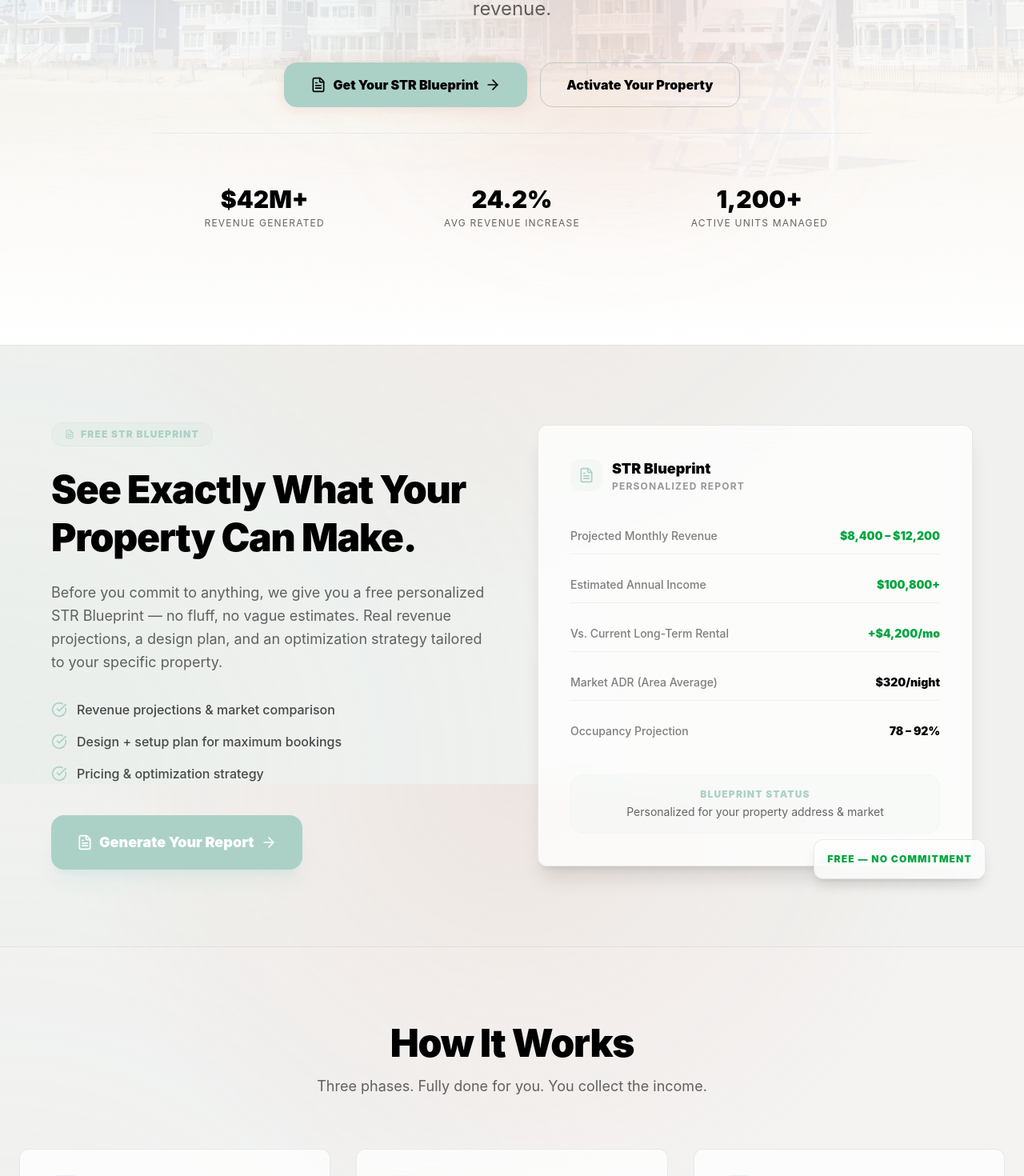
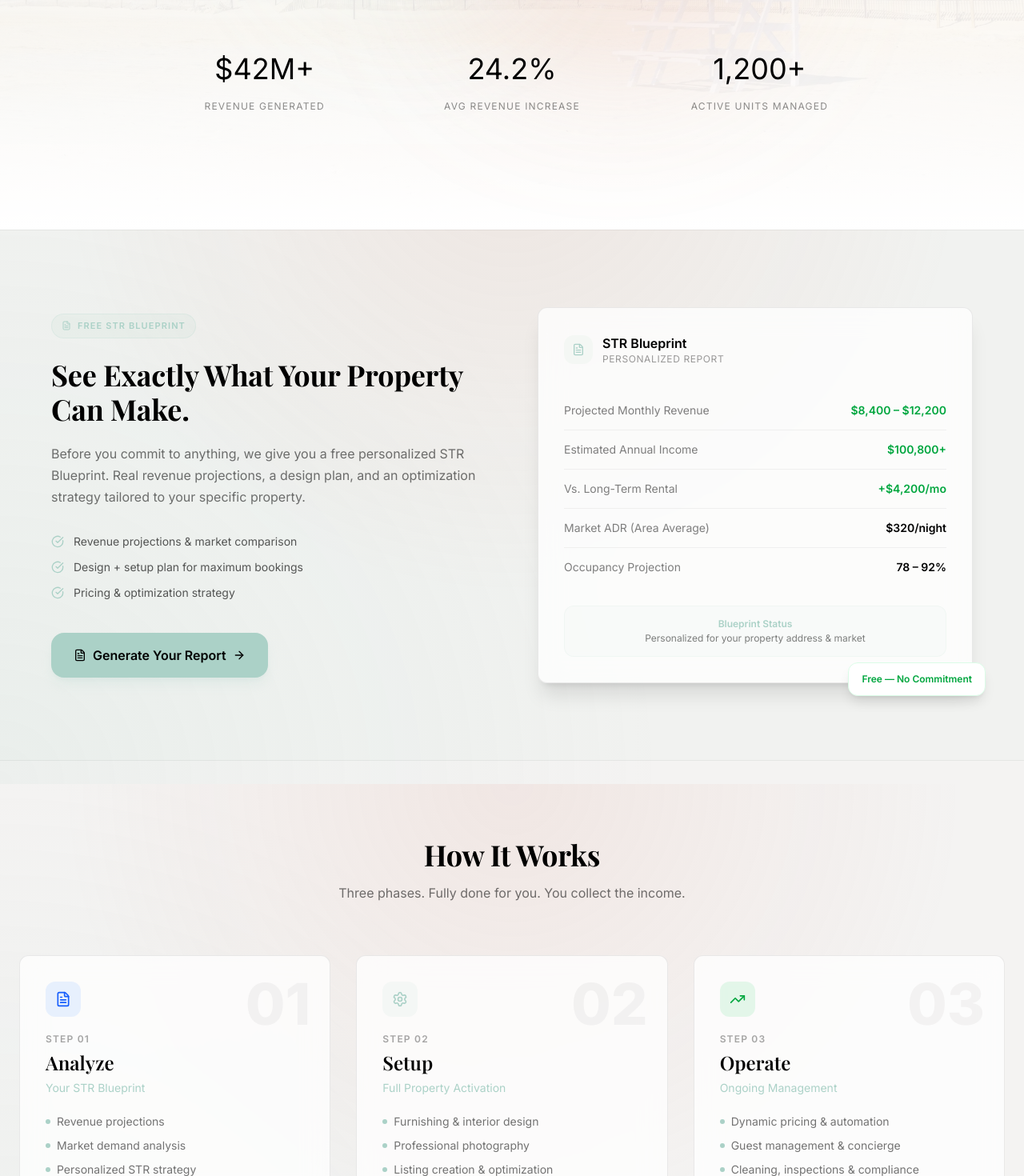
Before and after one commit to suitecapacitydev-prog/Suite-Capacity, a Next.js app: page / in a window 1280 px wide. Shown: the part 620-2090 px from the top of the page at 80% size. Built offline with nearby package versions, Linux system fonts and the light colour scheme.

Commit message:
Improve typography, icon colors, and ecosystem diagram styling

```diff
--- a/src/app/globals.css
+++ b/src/app/globals.css
@@ -61,13 +61,32 @@
 body {
   background: var(--background);
   color: #000000;
-  font-family: 'Inter', system-ui, -apple-system, sans-serif;
+  font-family: var(--font-inter), 'Inter', system-ui, -apple-system, sans-serif;
+  font-size: 16px;
+  font-weight: 400;
+  line-height: 1.6;
   -webkit-font-smoothing: antialiased;
   background-image:
     radial-gradient(circle at 50% 0%, rgba(217, 144, 125, 0.12) 0%, transparent 55%),
     radial-gradient(circle at 0% 100%, rgba(171, 209, 199, 0.10) 0%, transparent 55%);
   background-attachment: fixed;
 }
+
+/* Heading font — Playfair Display (editorial, premium feel) */
+h1, h2, h3, h4 {
+  font-family: var(--font-playfair), Georgia, serif;
+}
+
+
+h1 { font-size: 3.5rem; font-weight: 700; line-height: 1.15; letter-spacing: -0.01em; }
+h2 { font-size: 2.25rem; font-weight: 700; line-height: 1.2; letter-spacing: -0.005em; }
+h3 { font-size: 1.5rem;  font-weight: 600; line-height: 1.3; }
+h4 { font-size: 1.125rem; font-weight: 600; line-height: 1.4; }
+p  { font-weight: 400; line-height: 1.7; }
+
+/* Dampen global font-black to look polished */
+.font-black { font-weight: 800; }
+
 
 /* Scrollbar Styling */
 ::-webkit-scrollbar {
--- a/src/app/layout.tsx
+++ b/src/app/layout.tsx
@@ -1,15 +1,18 @@
 import type { Metadata } from "next";
-import { Geist, Geist_Mono } from "next/font/google";
+import { Inter, Playfair_Display } from "next/font/google";
 import "./globals.css";
 
-const geistSans = Geist({
-  variable: "--font-geist-sans",
+const inter = Inter({
+  variable: "--font-inter",
   subsets: ["latin"],
+  display: "swap",
 });
 
-const geistMono = Geist_Mono({
-  variable: "--font-geist-mono",
+const playfair = Playfair_Display({
+  variable: "--font-playfair",
   subsets: ["latin"],
+  display: "swap",
+  weight: ["400", "500", "600", "700", "800"],
 });
 
 export const metadata: Metadata = {
@@ -25,7 +28,7 @@ export default function RootLayout({
   return (
     <html lang="en">
       <body
-        className={`${geistSans.variable} ${geistMono.variable} antialiased`}
+        className={`${inter.variable} ${playfair.variable} antialiased`}
       >
         {children}
       </body>
--- a/src/app/page.tsx
+++ b/src/app/page.tsx
@@ -3,78 +3,78 @@ import { Hero } from '@/components/marketing/hero';
 import { GuestEcosystemSection } from '@/components/marketing/guest-ecosystem-section';
 import { DeploymentProcess } from '@/components/marketing/deployment-process';
 import Link from 'next/link';
-import { FileText, Settings, Users, TrendingUp, ArrowRight, CheckCircle, Zap } from 'lucide-react';
+import { FileText, Settings, TrendingUp, ArrowRight, CheckCircle } from 'lucide-react';
 
 export default function Home() {
   return (
     <SiteShell>
       <Hero />
 
-      {/* SECTION — STR BLUEPRINT (major feature near top) */}
+      {/* SECTION — STR BLUEPRINT */}
       <section className="py-24 bg-primary/5 border-y border-black/5">
         <div className="container mx-auto px-6">
           <div className="grid lg:grid-cols-2 gap-16 items-center max-w-6xl mx-auto">
             <div>
-              <div className="inline-flex items-center gap-2 px-4 py-1.5 rounded-full bg-primary/10 text-primary text-xs font-black uppercase tracking-widest mb-6 border border-primary/20">
+              <div className="inline-flex items-center gap-2 px-3 py-1.5 rounded-full bg-primary/10 text-primary text-[11px] font-semibold uppercase tracking-widest mb-6 border border-primary/20">
                 <FileText className="w-3 h-3" /> Free STR Blueprint
               </div>
-              <h2 className="text-4xl md:text-5xl font-black tracking-tight mb-6 leading-tight">
+              <h2 className="text-3xl md:text-4xl font-bold tracking-tight mb-5 leading-tight">
                 See Exactly What Your Property Can Make.
               </h2>
-              <p className="text-lg text-black/60 mb-8 leading-relaxed">
-                Before you commit to anything, we give you a free personalized STR Blueprint — no fluff, no vague estimates. Real revenue projections, a design plan, and an optimization strategy tailored to your specific property.
+              <p className="text-base text-black/55 mb-8 leading-relaxed">
+                Before you commit to anything, we give you a free personalized STR Blueprint. Real revenue projections, a design plan, and an optimization strategy tailored to your specific property.
               </p>
-              <ul className="space-y-4 mb-10">
+              <ul className="space-y-3 mb-10">
                 {[
                   'Revenue projections & market comparison',
                   'Design + setup plan for maximum bookings',
                   'Pricing & optimization strategy',
                 ].map((item, i) => (
-                  <li key={i} className="flex items-center gap-3 text-black/70 font-medium">
-                    <CheckCircle className="w-5 h-5 text-primary shrink-0" />
+                  <li key={i} className="flex items-center gap-3 text-black/65 text-sm">
+                    <CheckCircle className="w-4 h-4 text-primary shrink-0" />
                     {item}
                   </li>
                 ))}
               </ul>
               <Link href="/wizard">
-                <button className="inline-flex items-center gap-2 px-8 py-5 bg-primary text-white rounded-2xl font-black text-lg hover:bg-primary/90 hover:-translate-y-1 transition-all shadow-xl shadow-primary/20">
-                  <FileText className="w-5 h-5" /> Generate Your Report
-                  <ArrowRight className="w-5 h-5" />
+                <button className="inline-flex items-center gap-2 px-7 py-4 bg-primary text-black rounded-2xl font-semibold text-base hover:bg-primary/90 hover:-translate-y-0.5 transition-all shadow-lg shadow-primary/20">
+                  <FileText className="w-4 h-4" /> Generate Your Report
+                  <ArrowRight className="w-4 h-4" />
                 </button>
               </Link>
             </div>
             <div className="relative">
-              <div className="glass-panel p-10 border-primary/20 bg-white shadow-xl">
+              <div className="glass-panel p-8 border-primary/20 bg-white shadow-xl rounded-2xl">
                 <div className="flex items-center gap-3 mb-8">
-                  <div className="w-10 h-10 rounded-xl bg-primary/10 flex items-center justify-center text-primary">
-                    <FileText className="w-5 h-5" />
+                  <div className="w-9 h-9 rounded-xl bg-primary/10 flex items-center justify-center text-primary">
+                    <FileText className="w-4 h-4" />
                   </div>
                   <div>
-                    <div className="font-black text-lg">STR Blueprint</div>
-                    <div className="text-xs text-black/40 font-bold uppercase tracking-widest">Personalized Report</div>
+                    <div className="font-semibold text-base">STR Blueprint</div>
+                    <div className="text-xs text-black/40 uppercase tracking-wider">Personalized Report</div>
                   </div>
                 </div>
-                <div className="space-y-4">
+                <div className="space-y-0">
                   {[
                     { label: 'Projected Monthly Revenue', value: '$8,400 – $12,200', positive: true },
                     { label: 'Estimated Annual Income', value: '$100,800+', positive: true },
-                    { label: 'Vs. Current Long-Term Rental', value: '+$4,200/mo', positive: true },
+                    { label: 'Vs. Long-Term Rental', value: '+$4,200/mo', positive: true },
                     { label: 'Market ADR (Area Average)', value: '$320/night', positive: false },
                     { label: 'Occupancy Projection', value: '78 – 92%', positive: false },
                   ].map((stat, i) => (
-                    <div key={i} className="flex justify-between items-center py-3 border-b border-black/5 last:border-0">
-                      <span className="text-sm text-black/50 font-medium">{stat.label}</span>
-                      <span className={`text-sm font-black ${stat.positive ? 'text-green-600' : 'text-black'}`}>{stat.value}</span>
+                    <div key={i} className="flex justify-between items-center py-3.5 border-b border-black/5 last:border-0">
+                      <span className="text-sm text-black/50">{stat.label}</span>
+                      <span className={`text-sm font-semibold ${stat.positive ? 'text-green-600' : 'text-black'}`}>{stat.value}</span>
                     </div>
                   ))}
                 </div>
-                <div className="mt-8 p-4 rounded-2xl bg-primary/5 border border-primary/10 text-center">
-                  <div className="text-xs font-black uppercase tracking-widest text-primary mb-1">Blueprint Status</div>
-                  <div className="text-sm text-black/60">Personalized for your property address & market</div>
+                <div className="mt-6 p-3.5 rounded-xl bg-primary/5 border border-primary/10 text-center">
+                  <div className="text-xs font-semibold text-primary mb-0.5">Blueprint Status</div>
+                  <div className="text-xs text-black/50">Personalized for your property address & market</div>
                 </div>
               </div>
-              <div className="absolute -bottom-4 -right-4 glass-panel p-4 border-green-500/20 bg-white shadow-lg">
-                <div className="text-xs font-black text-green-600 uppercase tracking-widest">Free — No Commitment</div>
+              <div className="absolute -bottom-4 -right-4 bg-white rounded-xl shadow-lg px-4 py-3 border border-green-100">
+                <div className="text-xs font-semibold text-green-600">Free — No Commitment</div>
               </div>
             </div>
           </div>
@@ -83,9 +83,9 @@ export default function Home() {
 
       {/* SECTION — HOW IT WORKS */}
       <section id="how-it-works" className="py-24 container mx-auto px-6">
-        <div className="text-center mb-16 max-w-2xl mx-auto">
-          <h2 className="text-3xl md:text-5xl font-black text-black tracking-tight mb-4">How It Works</h2>
-          <p className="text-lg text-black/60">Three phases. Fully done for you. You collect the income.</p>
+        <div className="text-center mb-16 max-w-xl mx-auto">
+          <h2 className="text-3xl md:text-4xl font-bold text-black tracking-tight mb-3">How It Works</h2>
+          <p className="text-base text-black/55">Three phases. Fully done for you. You collect the income.</p>
         </div>
 
         <div className="grid md:grid-cols-3 gap-8 mb-16">
@@ -116,16 +116,16 @@ export default function Home() {
             },
           ].map((phase, i) => (
             <div key={i} className="glass-panel p-8 border-black/5 bg-white relative overflow-hidden group hover:-translate-y-1 transition-all">
-              <div className="absolute top-6 right-6 text-7xl font-black text-black/[0.04] leading-none">{phase.step}</div>
-              <div className={`w-12 h-12 rounded-2xl flex items-center justify-center mb-6 ${phase.color}`}>
-                <phase.icon className="w-6 h-6" />
+              <div className="absolute top-6 right-6 text-7xl font-black text-black/[0.04] leading-none select-none">{phase.step}</div>
+              <div className={`w-11 h-11 rounded-xl flex items-center justify-center mb-5 ${phase.color}`}>
+                <phase.icon className="w-5 h-5" />
               </div>
-              <div className="text-xs font-black uppercase tracking-widest text-black/40 mb-2">Step {phase.step}</div>
-              <h3 className="text-2xl font-black mb-1">{phase.title}</h3>
-              <p className="text-sm text-primary font-bold mb-6">{phase.subtitle}</p>
-              <ul className="space-y-3">
+              <div className="text-xs font-semibold text-black/35 uppercase tracking-widest mb-1.5">Step {phase.step}</div>
+              <h3 className="text-xl font-semibold mb-1">{phase.title}</h3>
+              <p className="text-sm text-primary font-medium mb-5">{phase.subtitle}</p>
+              <ul className="space-y-2.5">
                 {phase.items.map((item, j) => (
-                  <li key={j} className="flex items-center gap-2 text-sm text-black/60 font-medium">
+                  <li key={j} className="flex items-center gap-2 text-sm text-black/55">
                     <div className="w-1.5 h-1.5 rounded-full bg-primary shrink-0" />
                     {item}
                   </li>
@@ -138,27 +138,24 @@ export default function Home() {
         {/* Result Row */}
         <div className="pt-16 border-t border-black/5">
           <div className="text-center mb-12">
-            <h2 className="text-3xl md:text-4xl font-black text-black tracking-tight">The Result</h2>
+            <h2 className="text-3xl font-bold text-black tracking-tight">The Result</h2>
           </div>
-          <div className="grid md:grid-cols-3 gap-12">
+          <div className="grid md:grid-cols-3 gap-10">
             {[
               { title: 'Passive income', desc: 'Your property works for you. We handle the complexity — you collect the revenue.' },
               { title: 'More revenue', desc: 'Our pricing tools and automation consistently outperform the market average by 24%+.' },
               { title: 'Zero headaches', desc: 'Standardized protocols ensure institutional-grade hospitality across every unit, every time.' },
             ].map((result) => (
-              <div key={result.title} className="text-center space-y-4 p-6 glass-panel border-transparent hover:border-black/5 transition-colors">
-                <div className="text-2xl font-black text-black capitalize">{result.title}</div>
-                <p className="text-black/60 text-sm leading-relaxed">{result.desc}</p>
+              <div key={result.title} className="text-center space-y-3 p-6 glass-panel border-transparent hover:border-black/5 transition-colors">
+                <div className="text-xl font-semibold text-black">{result.title}</div>
+                <p className="text-black/55 text-sm leading-relaxed">{result.desc}</p>
               </div>
             ))}
           </div>
         </div>
       </section>
 
-      {/* SECTION — GUEST ECOSYSTEM */}
       <GuestEcosystemSection />
-
-      {/* SECTION — PLATFORM DEPLOYMENT */}
       <DeploymentProcess />
     </SiteShell>
   );
--- a/src/components/marketing/deployment-process.tsx
+++ b/src/components/marketing/deployment-process.tsx
@@ -58,7 +58,6 @@ export function DeploymentProcess() {
               className="px-12 py-5 bg-primary hover:bg-primary/90 text-black rounded-xl font-bold text-lg transition-all hover:shadow-[0_0_30px_rgba(171,209,199,0.3)] hover:-translate-y-1 inline-flex items-center gap-3 group"
             >
               Activate My Property
-              <Rocket className="w-5 h-5 group-hover:translate-x-1 group-hover:-translate-y-1 transition-transform" />
             </Link>
           </motion.div>
         </motion.div>
--- a/src/components/marketing/hero.tsx
+++ b/src/components/marketing/hero.tsx
@@ -53,7 +53,7 @@ export function Hero() {
 
                     <motion.h1
                         variants={fadeInUp}
-                        className="text-5xl md:text-7xl font-black tracking-tight leading-[1.1]"
+                        className="text-5xl md:text-7xl font-bold tracking-tight leading-[1.1]"
                     >
                         Turn Your Property Into{' '}
                         <span className="bg-gradient-to-r from-primary to-accent bg-clip-text text-transparent">
@@ -64,7 +64,7 @@ export function Hero() {
 
                     <motion.p
                         variants={fadeInUp}
-                        className="text-xl md:text-2xl text-black/60 max-w-2xl mx-auto leading-relaxed"
+                        className="text-lg md:text-xl text-black/55 max-w-2xl mx-auto leading-relaxed"
                     >
                         We install a full-service short-term rental operating system into your property — handling everything from setup to guests, with optional data-driven optimization to increase revenue.
                     </motion.p>
@@ -74,17 +74,17 @@ export function Hero() {
                         className="flex flex-col sm:flex-row items-center justify-center gap-4 pt-4"
                     >
                         <Link href="/wizard" className="w-full sm:w-auto">
-                            <Button size="lg" variant="intelligence" className="w-full gap-2 group h-14 px-8 rounded-2xl font-black text-base">
-                                <FileText className="w-5 h-5" />
+                            <Button size="lg" variant="intelligence" className="w-full gap-2 group h-13 px-8 rounded-2xl font-semibold text-base">
+                                <FileText className="w-4 h-4" />
                                 Get Your STR Blueprint
-                                <ArrowRight className="w-5 h-5 transition-transform group-hover:translate-x-1" />
+                                <ArrowRight className="w-4 h-4 transition-transform group-hover:translate-x-1" />
                             </Button>
                         </Link>
                         <a href="https://calendly.com/suitecapacity/consultation-and-discovery-call?month=2026-03" target="_blank" rel="noopener noreferrer" className="w-full sm:w-auto">
                             <Button
                                 size="lg"
                                 variant="outline"
-                                className="w-full h-14 px-8 rounded-2xl font-black text-base"
+                                className="w-full h-13 px-8 rounded-2xl font-semibold text-base"
                             >
                                 Activate Your Property
                             </Button>
@@ -94,19 +94,19 @@ export function Hero() {
                     {/* Social Proof Stats */}
                     <motion.div
                         variants={fadeInUp}
-                        className="grid grid-cols-1 md:grid-cols-3 gap-8 pt-16 border-t border-black/5"
+                        className="grid grid-cols-1 md:grid-cols-3 gap-8 pt-14 border-t border-black/5"
                     >
-                        <div className="space-y-1">
-                            <p className="text-3xl font-black text-black">$42M+</p>
-                            <p className="text-xs text-black uppercase tracking-widest opacity-60">Revenue Generated</p>
+                        <div className="space-y-1.5">
+                            <p className="text-4xl font-bold text-black">$42M+</p>
+                            <p className="text-xs text-black/45 uppercase tracking-widest">Revenue Generated</p>
                         </div>
-                        <div className="space-y-1">
-                            <p className="text-3xl font-black text-black">24.2%</p>
-                            <p className="text-xs text-black uppercase tracking-widest opacity-60">Avg Revenue Increase</p>
+                        <div className="space-y-1.5">
+                            <p className="text-4xl font-bold text-black">24.2%</p>
+                            <p className="text-xs text-black/45 uppercase tracking-widest">Avg Revenue Increase</p>
                         </div>
-                        <div className="space-y-1">
-                            <p className="text-3xl font-black text-black">1,200+</p>
-                            <p className="text-xs text-black uppercase tracking-widest opacity-60">Active Units Managed</p>
+                        <div className="space-y-1.5">
+                            <p className="text-4xl font-bold text-black">1,200+</p>
+                            <p className="text-xs text-black/45 uppercase tracking-widest">Active Units Managed</p>
                         </div>
                     </motion.div>
                 </motion.div>
```
Also changed, not shown: src/app/solutions/page.tsx (+30 -42 lines), src/components/marketing/guest-ecosystem-section.tsx (+22 -12 lines).
